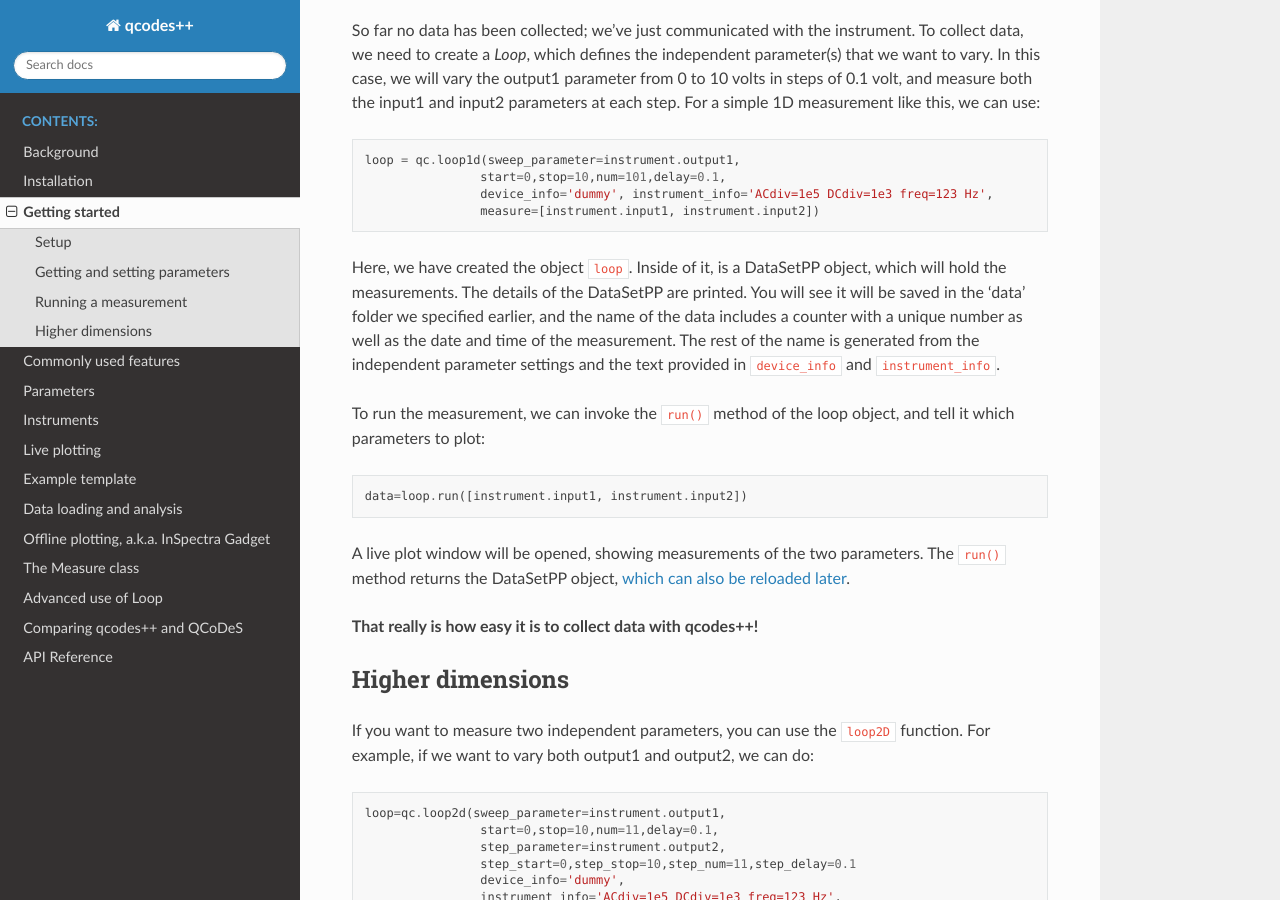
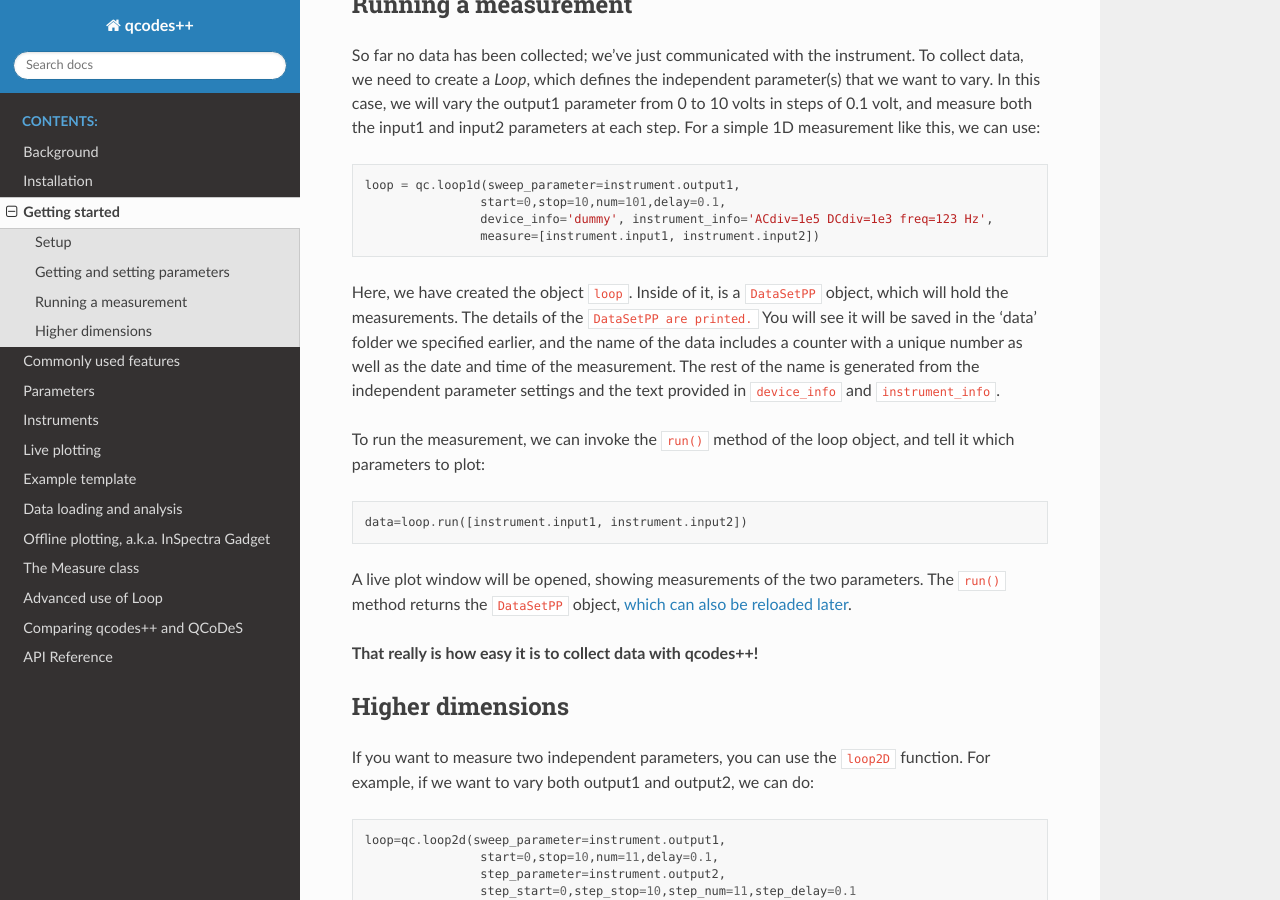
Before and after one commit to qcodespp/qcodespp.github.io, a Sphinx documentation site: the page built from docs/source/dummy_measurements.rst, in a window 1280 px wide and 900 px high, scrolled down 1996 px. Built offline with Sphinx 7.4.7 and the Read the Docs theme 3.1.0, drawn with Linux system fonts in a browser that asks for light colours; some of the changed text lies outside the part shown.

Commit message:
edit dummy_measurements

```diff
--- a/docs/source/dummy_measurements.rst
+++ b/docs/source/dummy_measurements.rst
@@ -91,7 +91,7 @@
                     device_info='dummy', instrument_info='ACdiv=1e5 DCdiv=1e3 freq=123 Hz',
                     measure=[instrument.input1, instrument.input2])
 
-Here, we have created the object ``loop``. Inside of it, is a DataSetPP object, which will hold the measurements. The details of the DataSetPP are printed. You will see it will be saved in the 'data' folder we specified earlier, and the name of the data includes a counter with a unique number as well as the date and time of the measurement. The rest of the name is generated from the independent parameter settings and the text provided in ``device_info`` and ``instrument_info``.
+Here, we have created the object ``loop``. Inside of it, is a ``DataSetPP`` object, which will hold the measurements. The details of the ``DataSetPP are printed.`` You will see it will be saved in the 'data' folder we specified earlier, and the name of the data includes a counter with a unique number as well as the date and time of the measurement. The rest of the name is generated from the independent parameter settings and the text provided in ``device_info`` and ``instrument_info``.
 
 To run the measurement, we can invoke the ``run()`` method of the loop object, and tell it which parameters to plot:
 
@@ -99,7 +99,7 @@
 
     data=loop.run([instrument.input1, instrument.input2])
 
-A live plot window will be opened, showing measurements of the two parameters. The ``run()`` method returns the DataSetPP object, `which can also be reloaded later <data_analysis.html>`__.
+A live plot window will be opened, showing measurements of the two parameters. The ``run()`` method returns the ``DataSetPP`` object, `which can also be reloaded later <data_analysis.html>`__.
 
 **That really is how easy it is to collect data with qcodes++!**
 
```
Also changed, not shown: other parts of docs/source/dummy_measurements.rst (+2 -2 lines).
